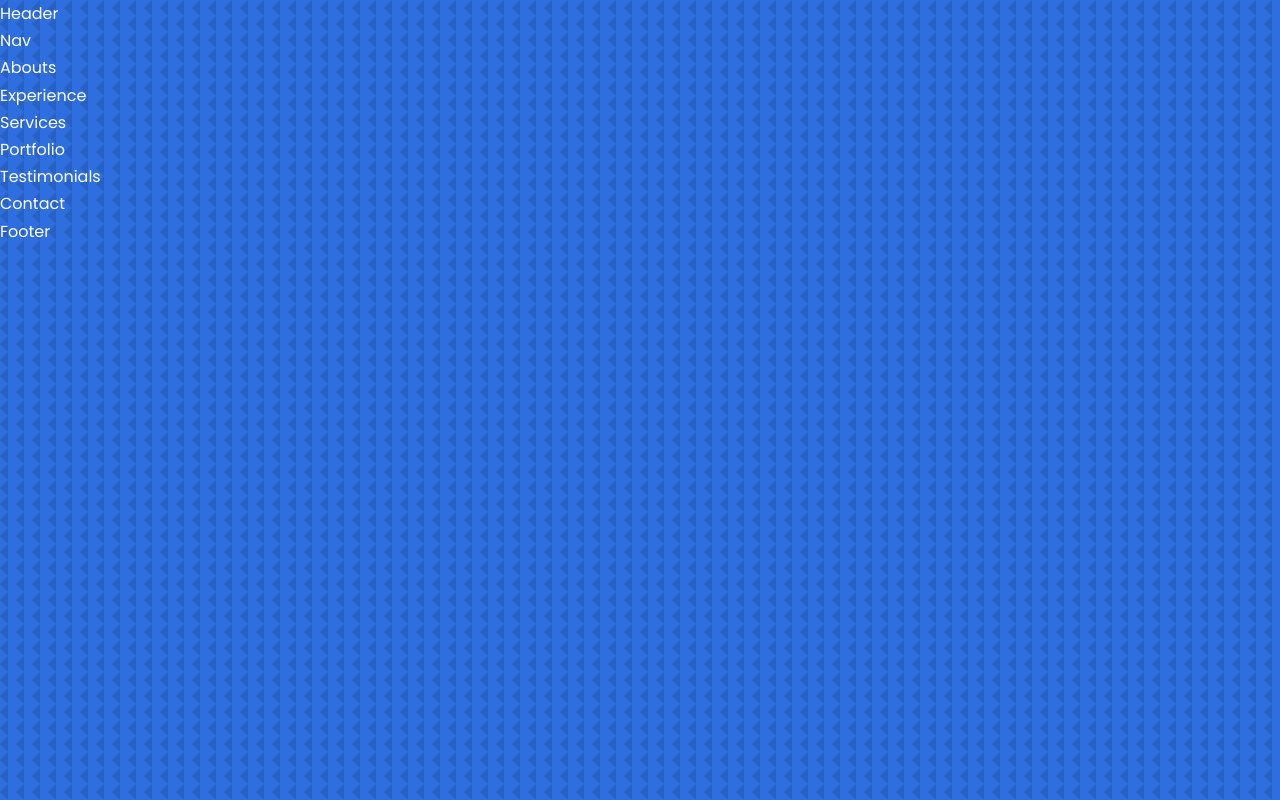
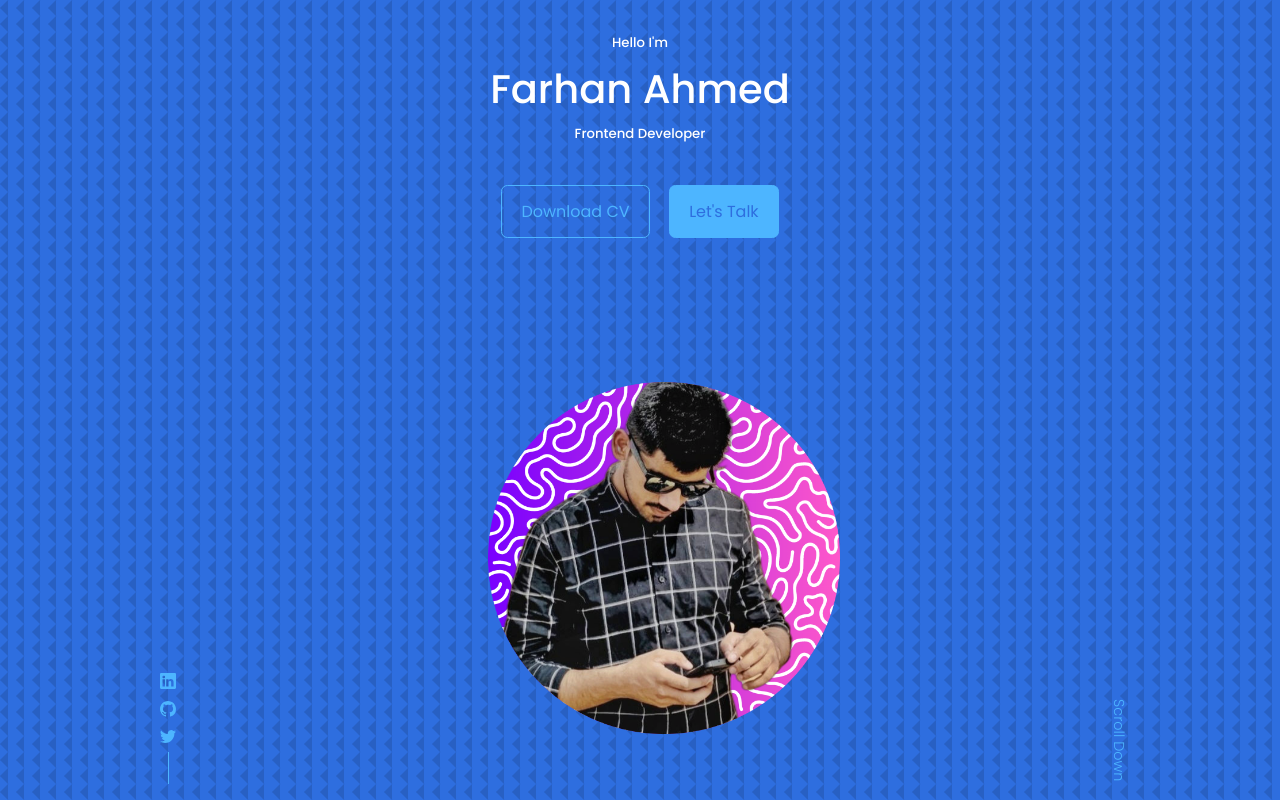
Before and after one commit to farhanf7n/react-portfolio, a React (Create React App) app: page / in a window 1280 px wide. Shown: the top 800 px of the page. Built offline with nearby package versions, Linux system fonts and the light colour scheme.

Commit message:
finished header componenet

```diff
--- a/package.json
+++ b/package.json
@@ -8,6 +8,7 @@
     "@testing-library/user-event": "^13.5.0",
     "react": "^17.0.2",
     "react-dom": "^17.0.2",
+    "react-icons": "^4.3.1",
     "react-scripts": "5.0.0",
     "web-vitals": "^2.1.4"
   },
--- /dev/null
+++ b/src/components/header/CTA.jsx
@@ -0,0 +1,13 @@
+import React from 'react'
+import CV from '../../assets/cv.pdf'
+
+const CTA = () => {
+  return (
+    <div className="cta">
+        <a href={CV} download className='btn'>Download CV</a>
+        <a href="#contact" className='btn btn-primary'>Let's Talk</a>
+    </div>
+  )
+}
+
+export default CTA
--- a/src/components/header/Header.jsx
+++ b/src/components/header/Header.jsx
@@ -1,9 +1,25 @@
 import React from 'react'
 import './header.css'
+import CTA from './CTA'
+import ME from '../../assets/me.png'
+import HeaderSocials from './HeaderSocials'
 
 const Header = () => {
   return (
-    <div>Header</div>
+    <header>
+      <div className="container header__container">
+        <h5>Hello I'm</h5>
+        <h1>Farhan Ahmed</h1>
+        <h5 className='text-light'>Frontend Developer</h5>
+        <CTA />
+        <HeaderSocials />
+
+        <div className="me">
+          <img src={ME} alt="me" />
+        </div>
+        <a href="#contact" className='scroll__down'>Scroll Down</a>
+      </div>
+    </header>
   )
 }
 
--- /dev/null
+++ b/src/components/header/HeaderSocials.jsx
@@ -0,0 +1,16 @@
+import React from 'react'
+import {BsLinkedin} from 'react-icons/bs'
+import {BsGithub} from 'react-icons/bs'
+import {BsTwitter} from 'react-icons/bs'
+
+const HeaderSocials = () => {
+  return (
+    <div className='header__socials'>
+        <a href="https://www.linkedin.com/in/farhanf7n/" targe="_blank"><BsLinkedin/></a>
+        <a href="https://github.com/farhanf7n" targe="_blank"><BsGithub /></a>
+        <a href="https://twitter.com/FarhanF7n" targe="_blank"><BsTwitter /></a>
+    </div>
+  )
+}
+
+export default HeaderSocials
--- a/src/components/header/header.css
+++ b/src/components/header/header.css
@@ -0,0 +1,97 @@
+header {
+    height: 100vh;
+    padding-top: 2rem;
+    overflow: hidden;
+}
+
+.header__container {
+    text-align: center;
+    height: 100%;
+    position: relative;
+}
+
+/*=========== CTA ===========*/
+.cta {
+    margin-top: 2.5rem;
+    display: flex;
+    gap: 1.2rem;
+    justify-content: center;
+}
+
+/*=========== SOCIALS ===========*/
+.header__socials {
+    display: flex;
+    flex-direction: column;
+    align-items: center;
+    gap: 0.8 rem;
+    position: absolute;
+    left: 0;
+    bottom: 3rem;
+}
+
+.header__socials:after {
+    content: " ";
+    width: 1px;
+    height: 2rem;
+    background: var(--color-primary);
+}
+
+/*=========== ME ===========*/
+.me {
+    /* background: linear-gradient(var(--color-primary), transparent); */
+    width: 22rem;
+    height: 30rem;
+    position: absolute;
+    left: calc(50% - 11rem);
+    border-radius: 12rem 12rem 0 0;
+    margin-top: 4rem;
+    overflow: hidden;
+    padding: 5rem 1.5rem 1.5rem 1.5rem;
+}
+
+/*=========== SCROLL DOWN ===========*/
+.scroll__down {
+    position: absolute;
+    right: -2.5rem;
+    bottom: 5rem;
+    transform: rotate(90deg);
+    font-weight: 300;
+    font-size: 0.9rem;
+}
+
+/*============= MEDIA QUERIES (MEDIUM DEVICES) =============*/
+@media screen and (max-width: 1024px) {
+    .me {
+        width: 14rem;
+        height: 22rem;
+        position: absolute;
+        left: calc(50% - 8rem);
+        border-radius: 12rem 12rem 0 0;
+        overflow: hidden;
+        padding: 0rem 1.5rem 1.5rem 1.5rem;
+    }
+    header {
+        height: 68vh;
+        padding-top: 7rem;
+    }
+}
+
+/*============= MEDIA QUERIES (SMALL DEVICES) =============*/
+@media screen and (max-width: 600px) {
+    .me {
+        width: 14rem;
+        height: 22rem;
+        position: absolute;
+        left: calc(50% - 8rem);
+        border-radius: 12rem 12rem 0 0;
+        overflow: hidden;
+        padding: 3rem 1.5rem 1.5rem 1.5rem;
+    }
+    header {
+        height: 100vh;
+    }
+
+    .header__socials, .scroll__down {
+        display: none;
+    }
+}
```
Also changed, not shown: src/assets/me.png, 1 other file (tests, documents, lock files or other folders).
